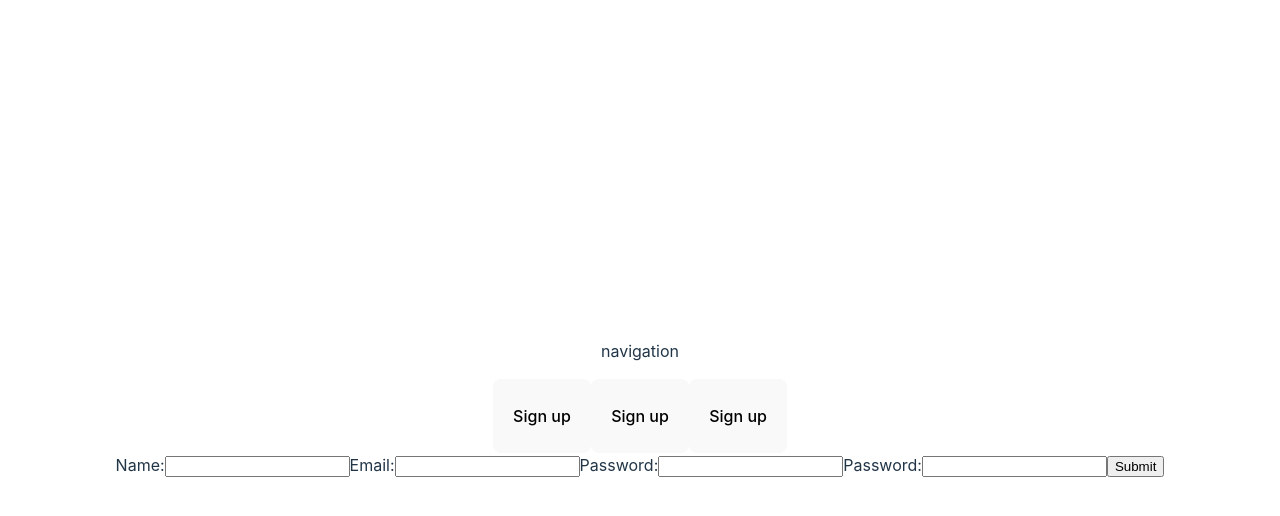
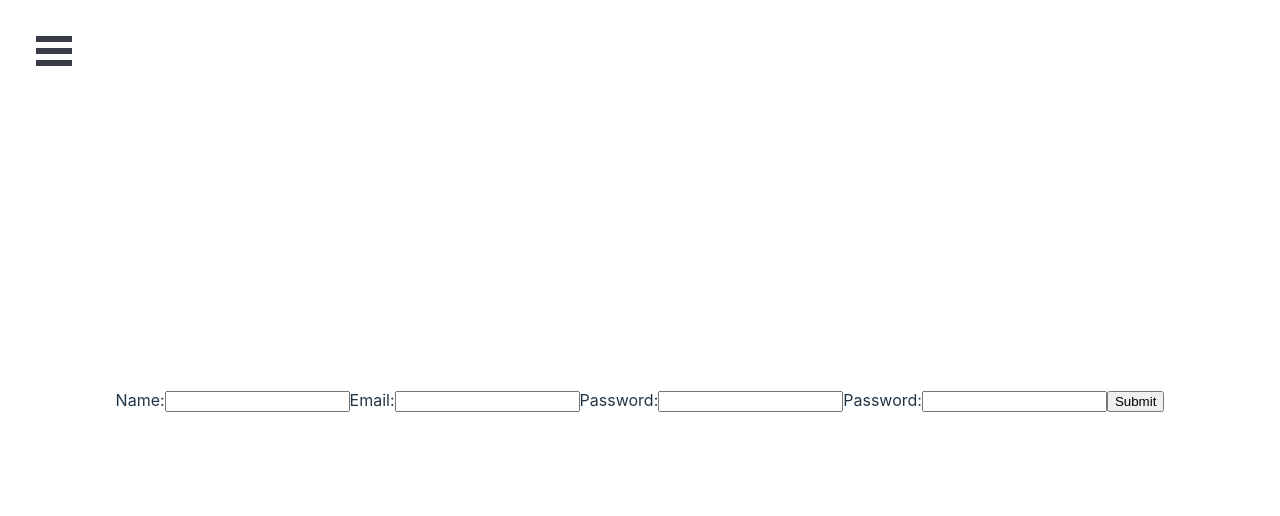
Before and after one commit to rekameszaros/Tutti, a React (Vite) app in the folder frontend/: page / in a window 1280 px wide. Shown: the top 516 px of the page. Built offline with nearby package versions, Linux system fonts and the light colour scheme.

Commit message:
Navigation - added burger menu + css

```diff
--- a/frontend/package.json
+++ b/frontend/package.json
@@ -10,6 +10,7 @@
   },
   "dependencies": {
     "react": "^18.2.0",
+    "react-burger-menu": "^3.0.8",
     "react-dom": "^18.2.0"
   },
   "devDependencies": {
--- /dev/null
+++ b/frontend/src/components/navigation.css
@@ -0,0 +1,80 @@
+/* Position and sizing of burger button */
+.bm-burger-button {
+    position: fixed;
+    width: 36px;
+    height: 30px;
+    left: 36px;
+    top: 36px;
+  }
+
+  /* Color/shape of burger icon bars */
+  .bm-burger-bars {
+    background: #373a47;
+  }
+
+  /* Color/shape of burger icon bars on hover*/
+  .bm-burger-bars-hover {
+    background: #a90000;
+  }
+
+  /* Position and sizing of clickable cross button */
+  .bm-cross-button {
+    height: 24px;
+    width: 24px;
+  }
+
+  /* Color/shape of close button cross */
+  .bm-cross {
+    background: #bdc3c7;
+  }
+
+  /*
+  Sidebar wrapper styles
+  Note: Beware of modifying this element as it can break the animations - you should not need to touch it in most cases
+  */
+  .bm-menu-wrap {
+    position: fixed;
+    height: 100%;
+  }
+
+  /* General sidebar styles */
+  .bm-menu {
+    background: #373a47;
+    padding: 2.5em 1.5em 0;
+    font-size: 1.15em;
+  }
+
+  /* Morph shape necessary with bubble or elastic */
+  .bm-morph-shape {
+    fill: #373a47;
+  }
+
+  /* Wrapper for item list */
+  .bm-item-list {
+    color: #b8b7ad;
+    padding: 0.8em;
+  }
+
+  /* Individual item */
+  .bm-item {
+    display: inline-block;
+  }
+
+  /* Styling of overlay */
+  .bm-overlay {
+    background: rgba(0, 0, 0, 0.3);
+  }
+  /* Individual item */
+.bm-item {
+    display: inline-block;
+
+    color: #d1d1d1;
+    margin-bottom: 10px;
+    text-align: left;
+    text-decoration: none;
+    transition: color 0.2s;
+  }
+
+  .bm-item:hover {
+    color: #ffffff;
+  }
--- a/frontend/src/components/navigation.jsx
+++ b/frontend/src/components/navigation.jsx
@@ -1,14 +1,35 @@
 import Button from "./button";
+import { slide as Menu } from 'react-burger-menu';
+import './navigation.css';
 
-function Navigation() {
+export default Navigation => {
   return (
-    <>
-      <p>navigation</p>
-      <Button />
-      <Button />
-      <Button />
-    </>
+    <Menu>
+      <a className="Navigation" href="/">
+        Home
+      </a>
+      <a className="Navigation" href="/signup">
+        Signup Page
+      </a>
+      <a className="Navigation" href="/login">
+        Login
+      </a>
+      <a className="Navigation" href="/ensemble">
+        Create Ensemble
+      </a>
+    </Menu>
   );
-}
+};
 
-export default Navigation;
+//function Navigation() {
+ // return (
+ //   <>
+ //     <p>navigatnion</p>
+ //     <Button />
+ //     <Button />
+ //     <Button />
+ //   </>
+ // );
+//}
+
+//export default Navigation;
--- a/frontend/src/pages/signup.jsx
+++ b/frontend/src/pages/signup.jsx
@@ -2,10 +2,12 @@ import SignUpForm from "../components/signup-form";
 import Navigation from "../components/navigation";
 function SignUp() {
   return (
-    <>
-      <Navigation />
-      <SignUpForm />
-    </>
+    <div className="SignUp" id="outer-container">
+      <Navigation pageWrapID={'page-wrap'} outerContainerId={'outer-container'}/>
+      <div id="page-wrap">
+        <SignUpForm />
+      </div>
+    </div>
   );
 }
 
```
Also changed, not shown: frontend/src/components/button.css (added), frontend/src/components/signup-form.css (added), 1 other file (tests, documents, lock files or other folders).
